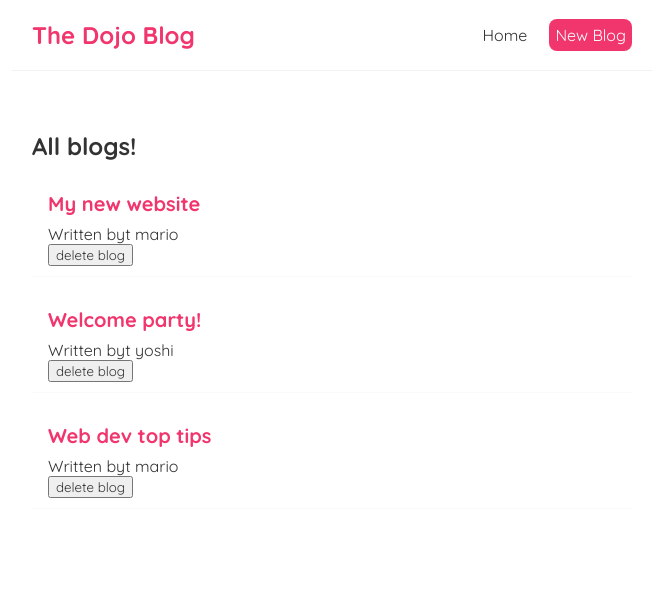
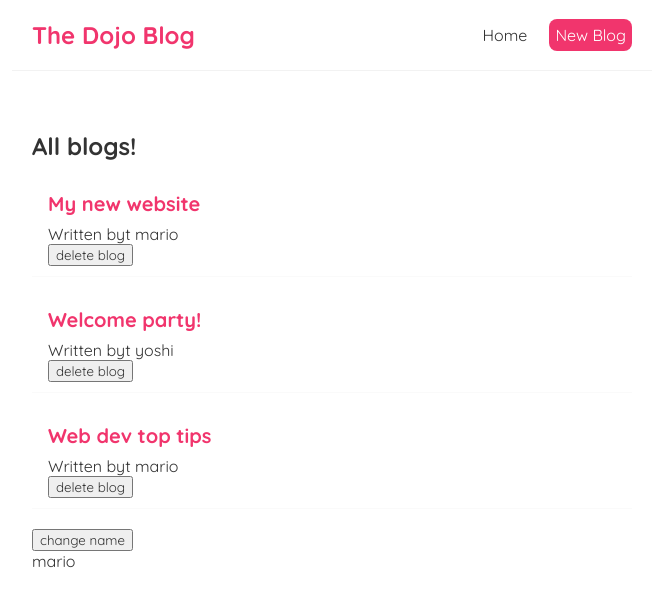
Before and after one commit to muhammadsalam/react-work, a React (Create React App) app: page / in a window 1280 px wide. Shown: the top 606 px of the page, without its empty margins (308-971 px from the left). Built offline with nearby package versions, Linux system fonts and the light colour scheme.

Commit message:
useEffect Dependencies

```diff
--- a/src/Home.js
+++ b/src/Home.js
@@ -8,6 +8,8 @@
         { title: 'Web dev top tips', body: 'lorem ipsum...', author: 'mario', id: 3 }
     ]);
 
+    const [name, setName] = useState('mario')
+
     const handleDelete = (id) => {
         const newBlogs = blogs.filter(blog => blog.id !== id);
         setBlogs(newBlogs);
@@ -15,8 +17,13 @@
 
     useEffect(() => {
         console.log('use effect ran');
-        console.log(blogs);
-    });
+        console.log(name);
+    }, [name]);
+    // [] означает, что зависимостей нет
+    // запустится только при первом рендеринге
+    // (обновление страницы)
+
+    // [name] - зависит от переменной name и будет вызываться каждый раз, когда меняется эта переменная
 
     // useEffect - функция, которая вызывается при каждом
     // рендеринге страницы. То есть, если изменить useState - это
@@ -25,6 +32,8 @@
     return (
         <div className="home">
             <BlogList blogs={blogs} title="All blogs!" handleDelete={handleDelete}/>
+            <button onClick={() => setName('Luigi')}>change name</button>
+            <p>{name}</p>
         </div>
     );
 }
```
